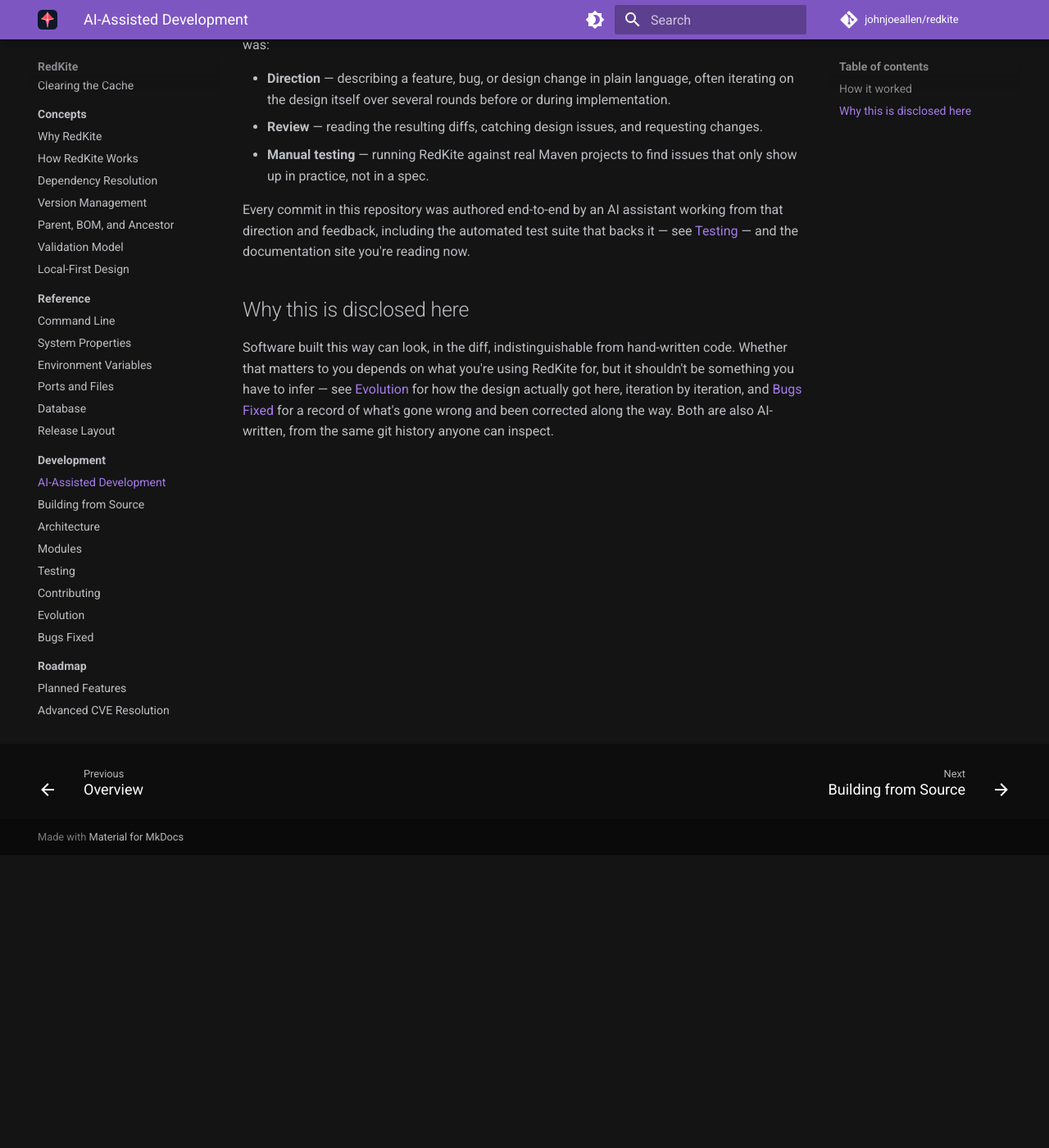
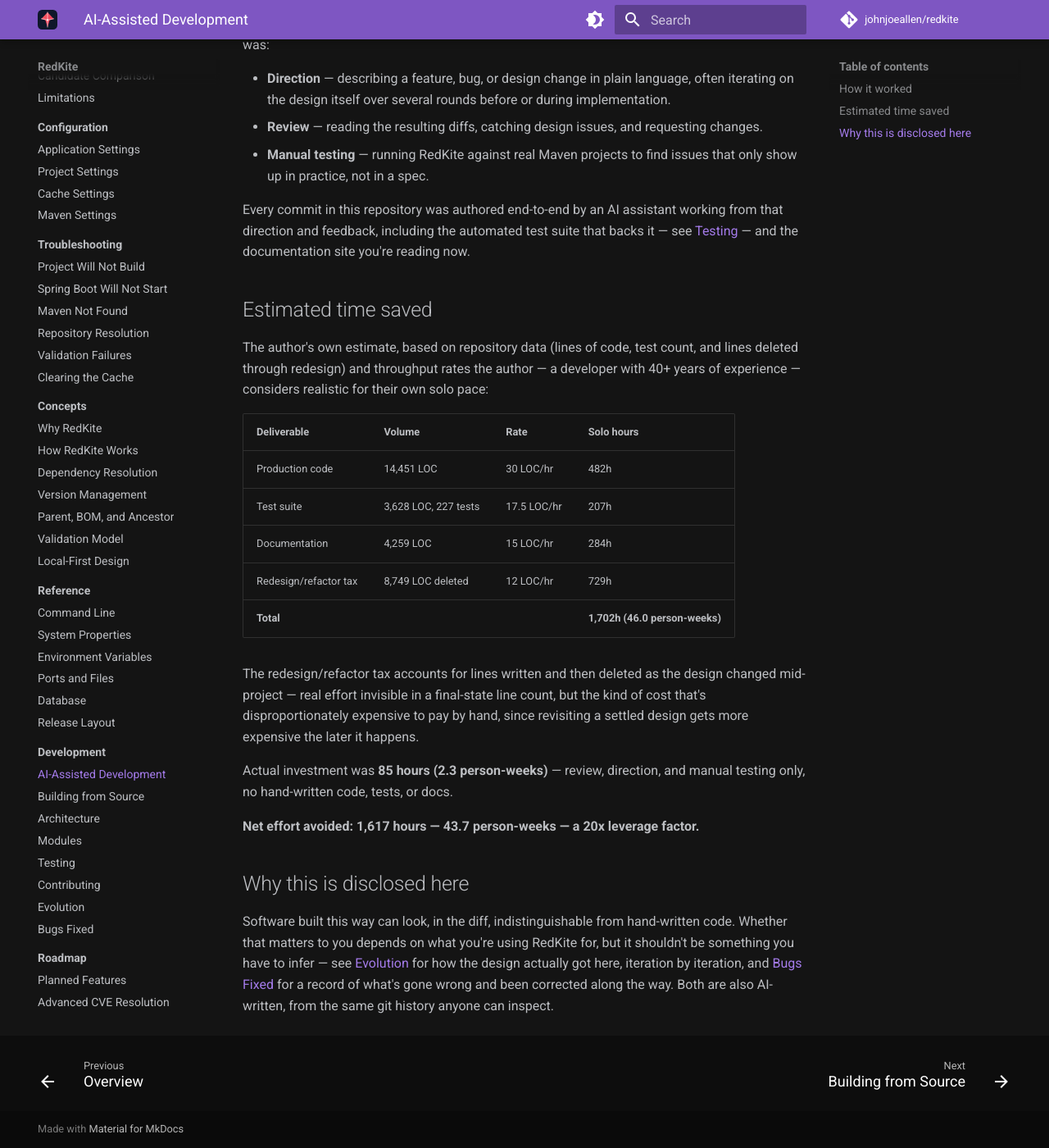
Before and after one commit to johnjoeallen/redkite, an MkDocs documentation site: the page built from docs/development/ai-assisted-development.md, in a window 1280 px wide and 1400 px high, scrolled down 357 px. Shown: the whole window at 82% size. Built offline with MkDocs 1.6.1 and Material for MkDocs 9.7.7, drawn with Linux system fonts in a browser that asks for light colours; comment, search, counter and statistics services are not loaded.

Commit message:
Add the author's time-saved estimate to the AI-assisted development page
The breakdown by deliverable (production code, tests, docs, and the
redesign/refactor tax from lines deleted through mid-project design
changes) computed to ~1,702 solo hours against 85 actual hours
invested — the author's own figure, not just a generated number.

```diff
--- a/docs/development/ai-assisted-development.md
+++ b/docs/development/ai-assisted-development.md
@@ -21,6 +21,30 @@
 that direction and feedback, including the automated test suite that backs it — see
 [Testing](testing.md) — and the documentation site you're reading now.
 
+## Estimated time saved
+
+The author's own estimate, based on repository data (lines of code, test count, and lines
+deleted through redesign) and throughput rates the author — a developer with 40+ years of
+experience — considers realistic for their own solo pace:
+
+| Deliverable | Volume | Rate | Solo hours |
+|---|---|---|---|
+| Production code | 14,451 LOC | 30 LOC/hr | 482h |
+| Test suite | 3,628 LOC, 227 tests | 17.5 LOC/hr | 207h |
+| Documentation | 4,259 LOC | 15 LOC/hr | 284h |
+| Redesign/refactor tax | 8,749 LOC deleted | 12 LOC/hr | 729h |
+| **Total** | | | **1,702h (46.0 person-weeks)** |
+
+The redesign/refactor tax accounts for lines written and then deleted as the design
+changed mid-project — real effort invisible in a final-state line count, but the kind of
+cost that's disproportionately expensive to pay by hand, since revisiting a settled design
+gets more expensive the later it happens.
+
+Actual investment was **85 hours (2.3 person-weeks)** — review, direction, and manual
+testing only, no hand-written code, tests, or docs.
+
+**Net effort avoided: 1,617 hours — 43.7 person-weeks — a 20x leverage factor.**
+
 ## Why this is disclosed here
 
 Software built this way can look, in the diff, indistinguishable from hand-written code.
```
